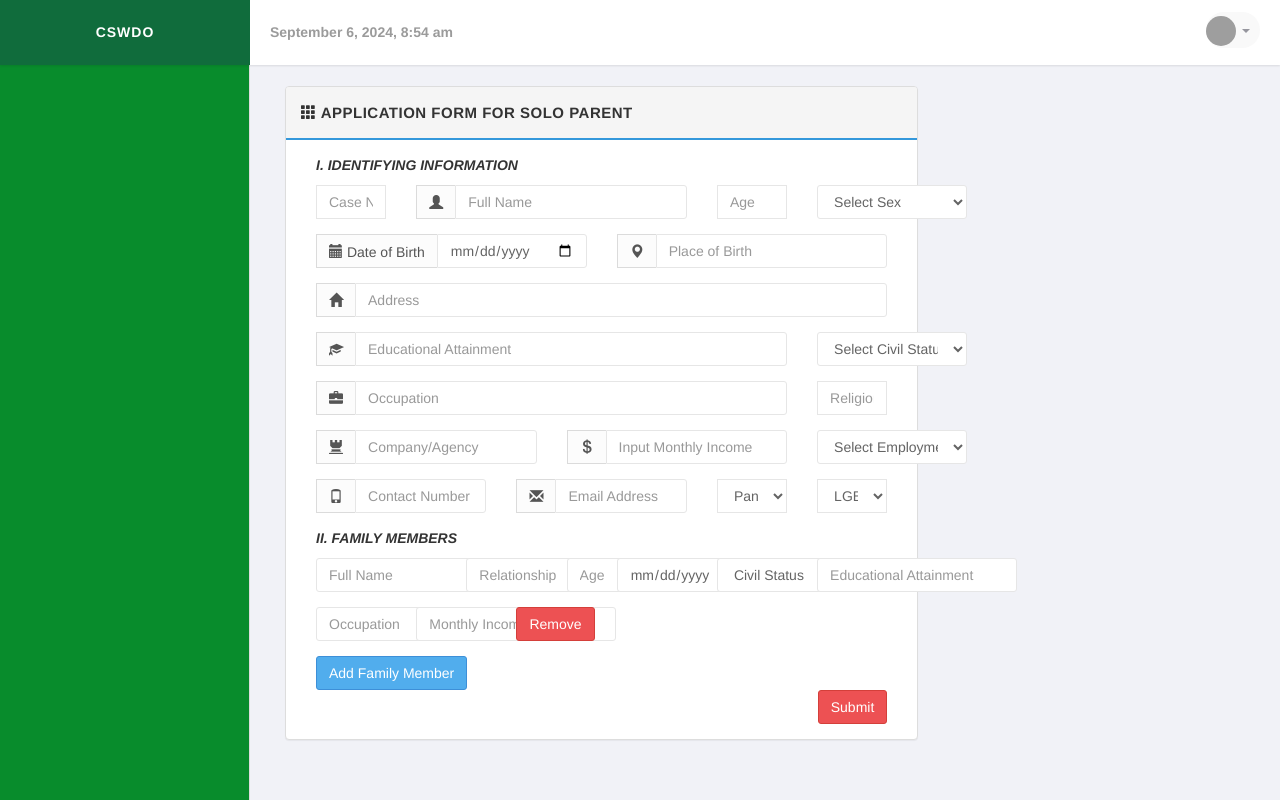
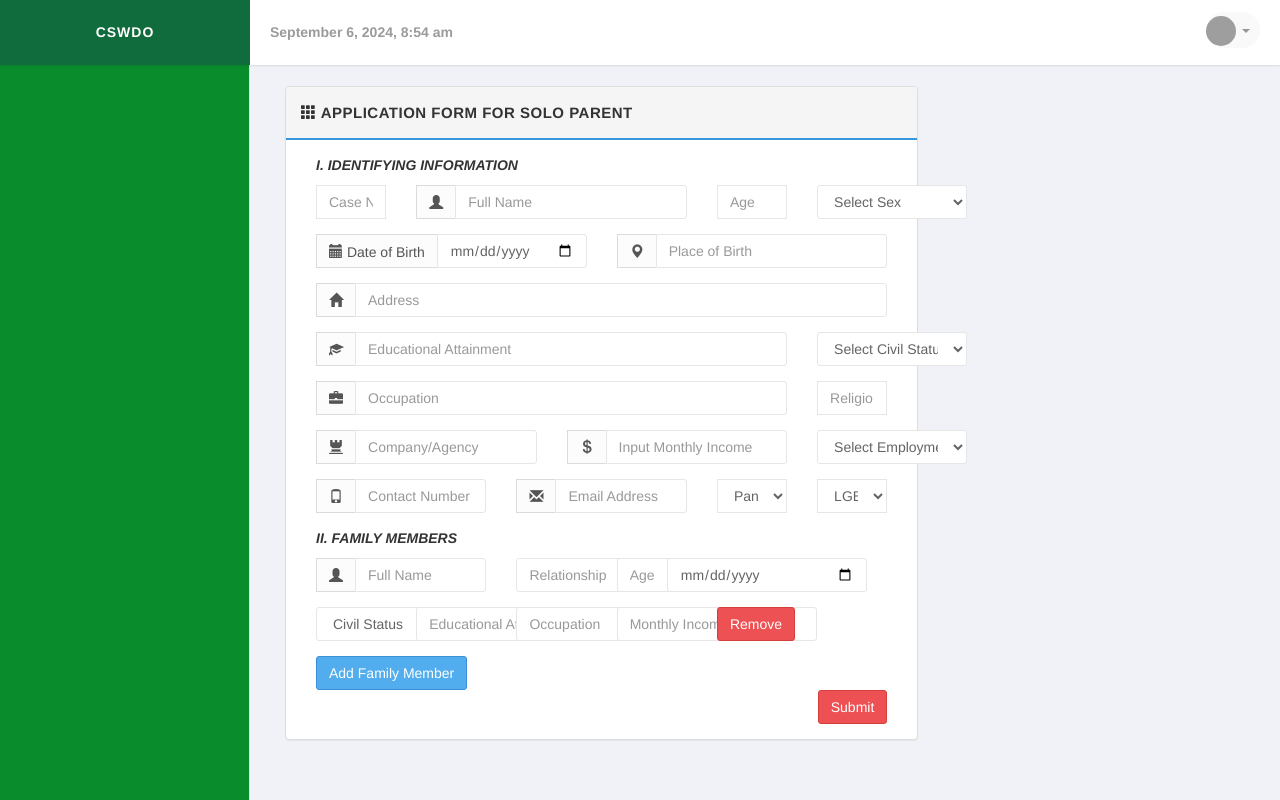
Before and after one commit to DreiBert/First, a PHP site: page /add_product.php in a window 1280 px wide. Run offline with PHP 8.4, Linux system fonts and the light colour scheme; the visitor is signed in with stand-in values (Sample User, id 1); data comes from the database, SQL or seed files in the repository; data that the repository does not hold is empty; some libraries are stand-ins or nearby versions; grey boxes are pictures that could not be loaded.

Commit message:
fixed the white space in the full name

```diff
--- a/InventorySystem_PHP/add_product.php
+++ b/InventorySystem_PHP/add_product.php
@@ -329,12 +329,21 @@ if (isset($_POST['add_product'])) {
                   <!-- Family member template -->
                   <div class="family-member">
                     <div class="row">
-                      <div class="col-md-3">
+                      <div class="col-md-4">
                         <div class="form-group">
-                          <input type="text" class="form-control" name="family[0][name]" placeholder="Full Name"
-                            required>
+                          <div class="input-group">
+                            <span class="input-group-addon"><i class="glyphicon glyphicon-user"></i></span>
+                            <input type="text" class="form-control" name="family[0][name]" placeholder="Full Name"
+                              required>
+                          </div>
+
+
+
                         </div>
                       </div>
+
+
+
                       <div class="col-md-2">
                         <div class="form-group">
                           <input type="text" class="form-control" name="family[0][relation]" placeholder="Relationship"
@@ -352,6 +361,8 @@ if (isset($_POST['add_product'])) {
                             required>
                         </div>
                       </div>
+                    </div>
+                    <div class="row">
                       <div class="col-md-2">
                         <div class="form-group">
                           <select class="form-control" name="family[0][civil_status]" required>
@@ -384,6 +395,7 @@ if (isset($_POST['add_product'])) {
                       <div class="col-md-1">
                         <button type="button" class="btn btn-danger remove-family-member">Remove</button>
                       </div>
+
                     </div>
                   </div>
                 </div>
```
